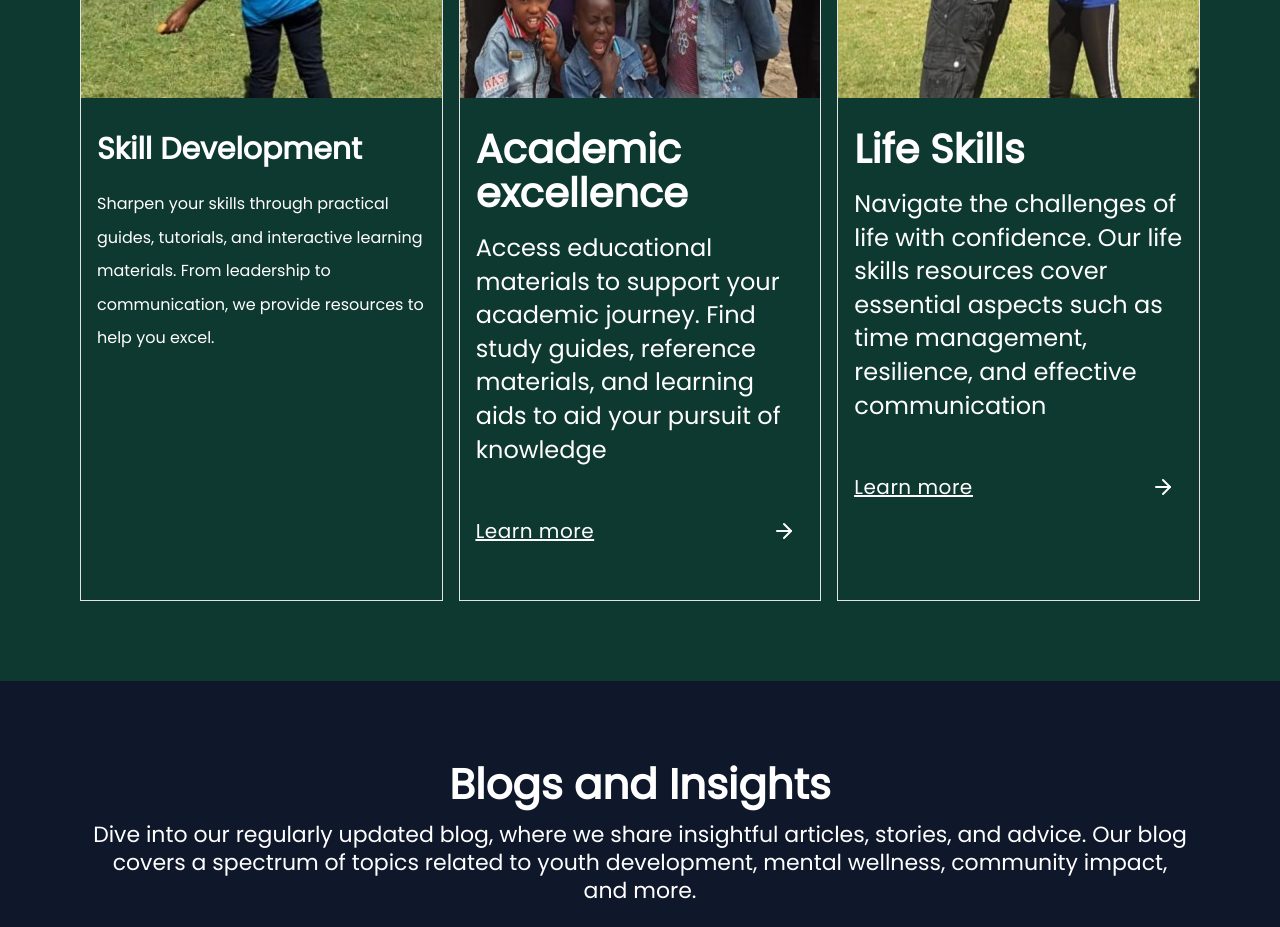
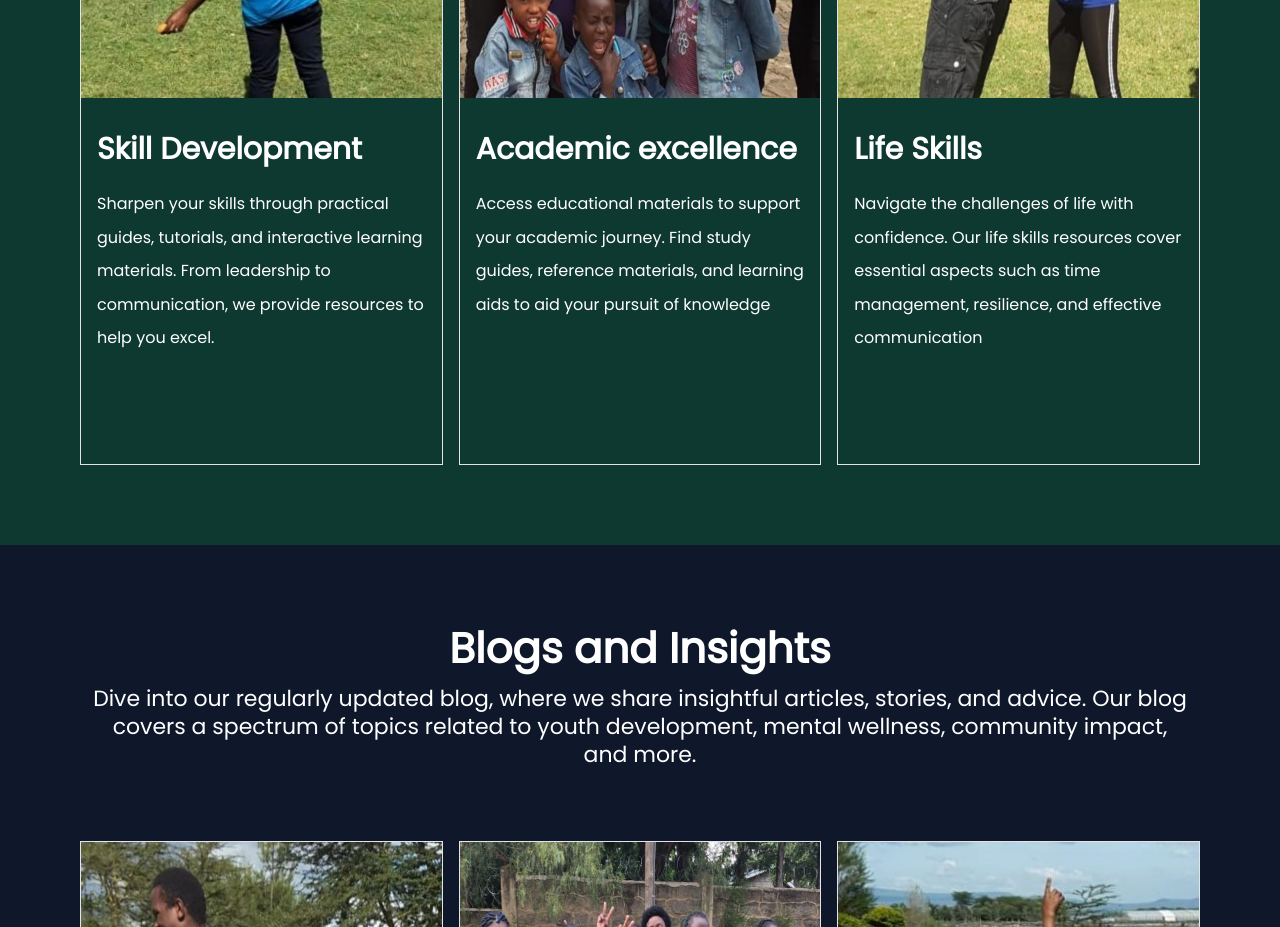
Before and after one commit to BabaMboga/TYC-main, a Next.js app: page /resources-at-tyc-africa-trust in a window 1280 px wide. Shown: the part 780-1707 px from the top of the page. Built offline with nearby package versions, Linux system fonts and the light colour scheme.

Commit message:
finished making changes

```diff
--- a/components/resources/EducationResources.tsx
+++ b/components/resources/EducationResources.tsx
@@ -75,11 +75,11 @@ const EducationResources = ({}) => {
 
               <div className="flex flex-col items-start self-stretch justify-start gap-4 px-4 pt-6 pb-4">
                 <div className="flex flex-col items-start justify-start gap-1 ">
-                  <div className="self-stretch  text-[40px] font-bold  leading-[44px]">
+                  <div className="self-stretch  text-[30px] font-bold  leading-[44px]">
                     Academic excellence
                   </div>
                 </div>
-                <div className="self-stretch text-2xl font-normal  leading-[33.60px]">
+                <div className="self-stretch text-base font-normal  leading-[33.60px]">
                   Access educational materials to support your academic journey.
                   Find study guides, reference materials, and learning aids to
                   aid your pursuit of knowledge
@@ -89,14 +89,14 @@ const EducationResources = ({}) => {
               <div className=" gap-4 p-4 ">
                 <div className=" gap-4 py-4 pr-2 ">
                   <div className=" ">
-                    <div className="text-xl font-medium leading-tight tracking-wide underline ">
+                    {/* <div className="text-xl font-medium leading-tight tracking-wide underline ">
                       <Link
                         href={"/"}
                         className="flex flex-row justify-between w-full"
                       >
                         <p>Learn more</p> <Icons.right />
                       </Link>
-                    </div>
+                    </div> */}
                   </div>
                   <div className="relative w-6 h-6" />
                 </div>
@@ -119,11 +119,11 @@ const EducationResources = ({}) => {
 
               <div className="flex flex-col items-start self-stretch justify-start gap-4 px-4 pt-6 pb-4">
                 <div className="flex flex-col items-start justify-start gap-1 ">
-                  <div className="self-stretch  text-[40px] font-bold  leading-[44px]">
+                  <div className="self-stretch  text-[30px] font-bold  leading-[44px]">
                     Life Skills
                   </div>
                 </div>
-                <div className="self-stretch text-2xl font-normal  leading-[33.60px]">
+                <div className="self-stretch text-base font-normal  leading-[33.60px]">
                   Navigate the challenges of life with confidence. Our life
                   skills resources cover essential aspects such as time
                   management, resilience, and effective communication
@@ -132,14 +132,14 @@ const EducationResources = ({}) => {
               <div className=" gap-4 p-4 ">
                 <div className=" h-12 py-4 pr-2 grow shrink basis-0">
                   <div className="">
-                    <div className="text-xl font-medium leading-tight tracking-wide underline ">
+                    {/* <div className="text-xl font-medium leading-tight tracking-wide underline ">
                       <Link
                         href={"/"}
                         className="flex flex-row justify-between w-full"
                       >
                         <p>Learn more</p> <Icons.right />
                       </Link>
-                    </div>
+                    </div> */}
                   </div>
                   <div className="relative w-6 h-6" />
                 </div>
```
